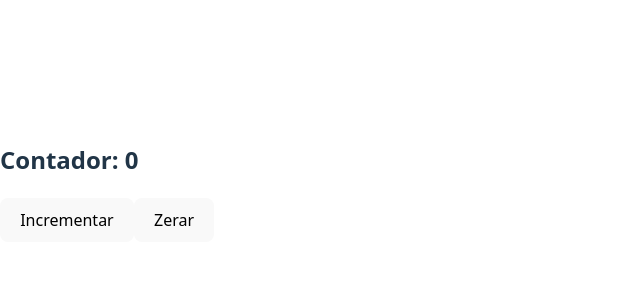
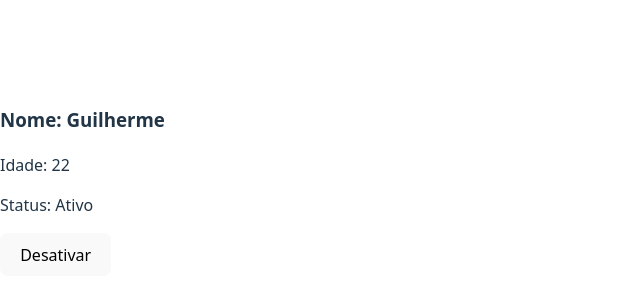
Before and after one commit to GuiAlmeida03/Front-end-e-Mobile-Development, a React (Vite) app in the folder projeto-react/my-react-app/: page / in a window 1280 px wide. Shown: the part 218-518 px from the top of the page, without its empty margins (0-640 px from the left). Built offline with nearby package versions, Linux system fonts and the light colour scheme.

Commit message:
feat: Adiciona componente UsuarioInfo com estado de objeto

```diff
--- a/projeto-react/my-react-app/src/App.jsx
+++ b/projeto-react/my-react-app/src/App.jsx
@@ -1,10 +1,18 @@
 // src/App.jsx
-import Contador from './components/Contador';
+
+// 1. Importe o componente que você quer testar
+import UsuarioInfo from './components/UsuarioInfo';
+
+// 2. Comente os imports dos componentes que você já testou
+// import BoasVindas from './components/BoasVindas';
+// import Contador from './components/Contador';
+
 
 function App() {
   return (
     <div>
-      <Contador />
+      {/* 3. Renderize aqui o componente atual que está sendo testado */}
+      <UsuarioInfo />
     </div>
   );
 }
--- /dev/null
+++ b/projeto-react/my-react-app/src/components/UsuarioInfo.jsx
@@ -0,0 +1,31 @@
+// src/components/UsuarioInfo.jsx
+import { useState } from 'react';
+
+function UsuarioInfo() {
+  const [usuario, setUsuario] = useState({
+    nome: 'Guilherme',
+    idade: 22,
+    ativo: true,
+  });
+
+  // Função para inverter o status 'ativo' de forma segura
+  const toggleAtivo = () => {
+    setUsuario(prevUsuario => ({
+      ...prevUsuario,
+      ativo: !prevUsuario.ativo,
+    }));
+  };
+
+  return (
+    <div>
+      <h3>Nome: {usuario.nome}</h3>
+      <p>Idade: {usuario.idade}</p>
+      <p>Status: {usuario.ativo ? 'Ativo' : 'Inativo'}</p>
+      <button onClick={toggleAtivo}>
+        {usuario.ativo ? 'Desativar' : 'Ativar'}
+      </button>
+    </div>
+  );
+}
+
+export default UsuarioInfo;
```
